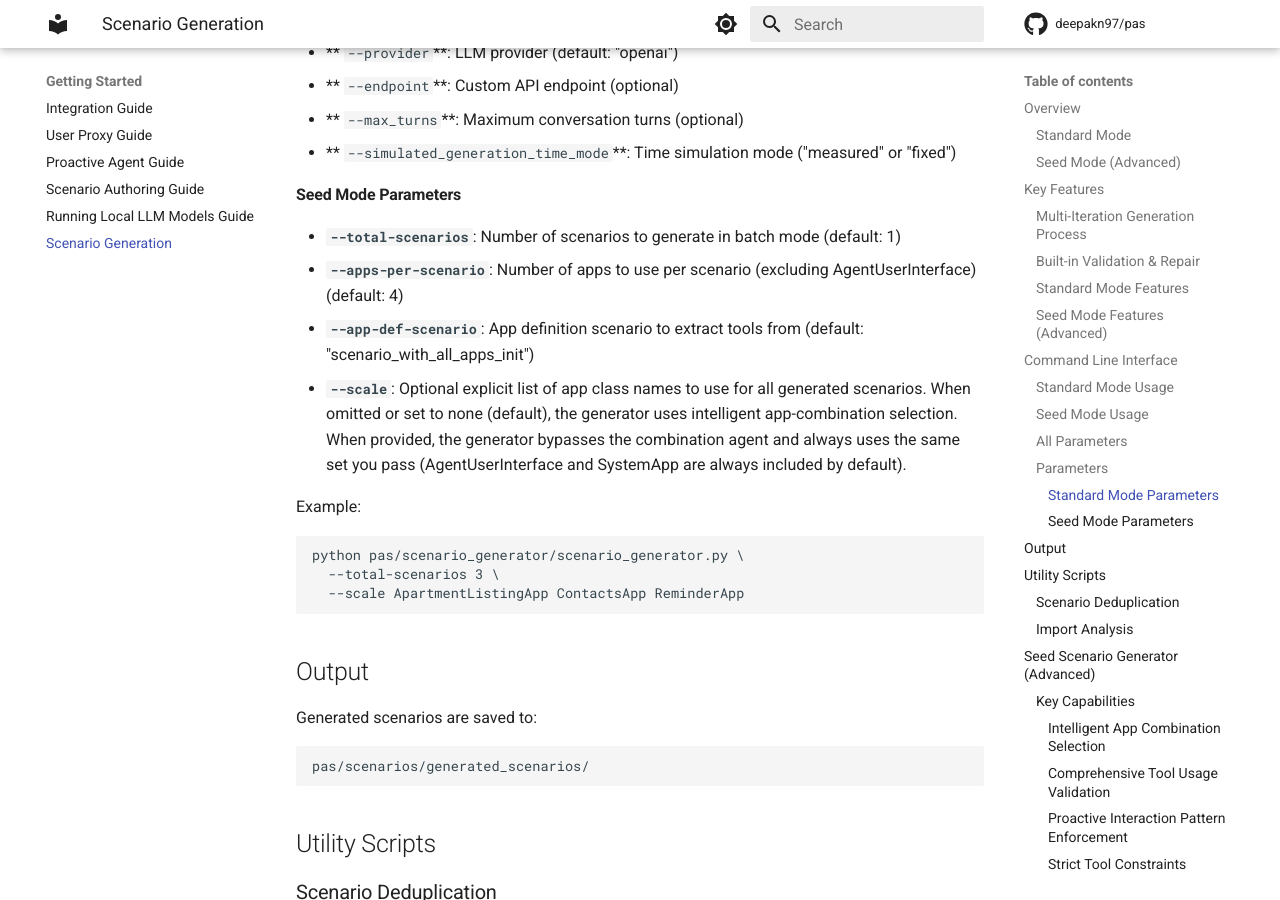
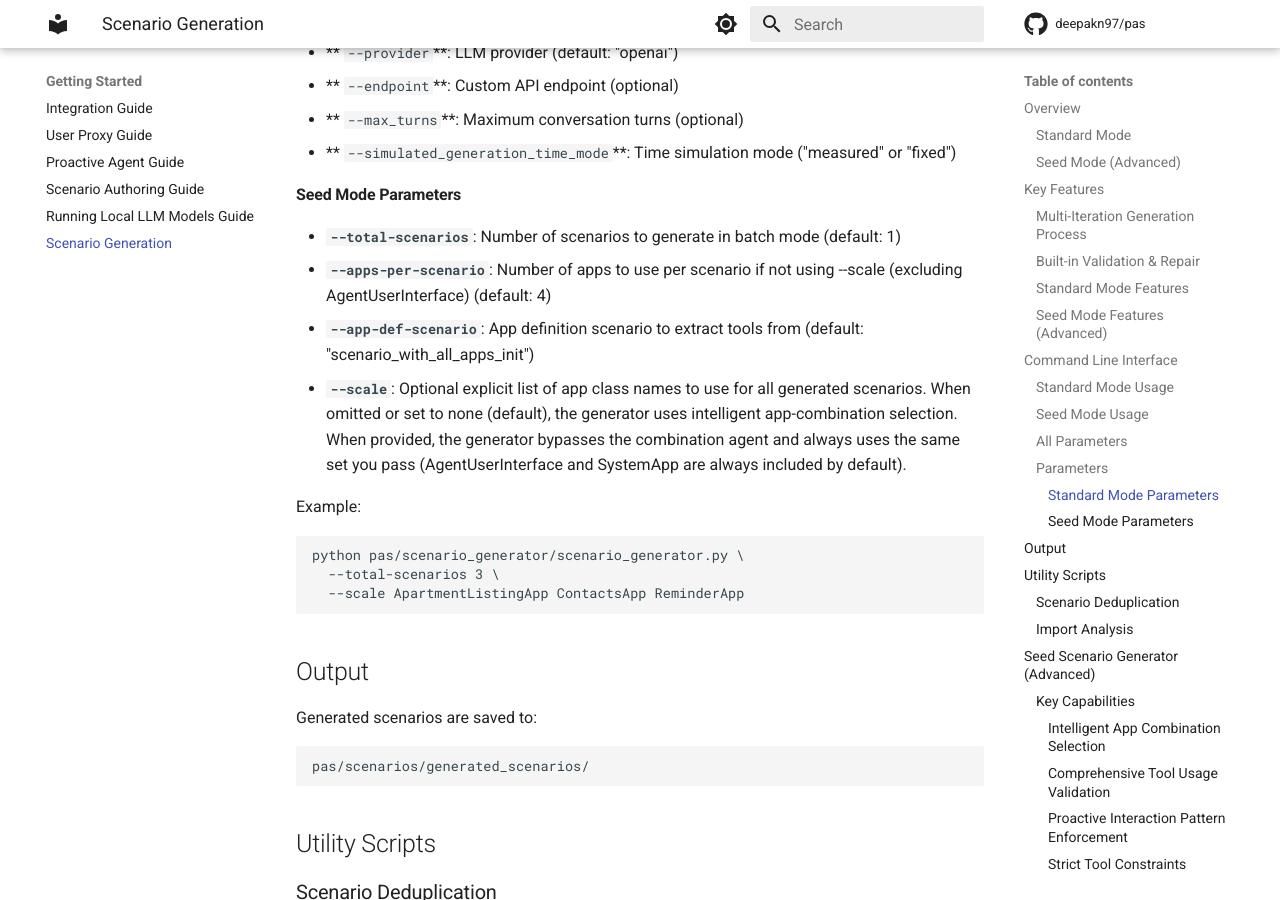
Before and after one commit to deepakn97/pare, an MkDocs documentation site: the page built from docs/scenario_generator.md, in a window 1280 px wide and 900 px high, scrolled down 2875 px. Built offline with MkDocs 1.6.1 and Material for MkDocs 9.7.7, drawn with Linux system fonts in a browser that asks for light colours; comment, search, counter and statistics services are not loaded.

Commit message:
docs added

```diff
--- a/docs/scenario_generator.md
+++ b/docs/scenario_generator.md
@@ -94,7 +94,7 @@ python pas/scenario_generator/scenario_generator.py \
 
 #### Seed Mode Parameters
 - **`--total-scenarios`**: Number of scenarios to generate in batch mode (default: 1)
-- **`--apps-per-scenario`**: Number of apps to use per scenario (excluding AgentUserInterface) (default: 4)
+- **`--apps-per-scenario`**: Number of apps to use per scenario if not using --scale (excluding AgentUserInterface) (default: 4)
 - **`--app-def-scenario`**: App definition scenario to extract tools from (default: "scenario_with_all_apps_init")
 - **`--scale`**: Optional explicit list of app class names to use for all generated scenarios. When omitted or set to none (default), the generator uses intelligent app-combination selection. When provided, the generator bypasses the combination agent and always uses the same set you pass (AgentUserInterface and SystemApp are always included by default).
 
```
